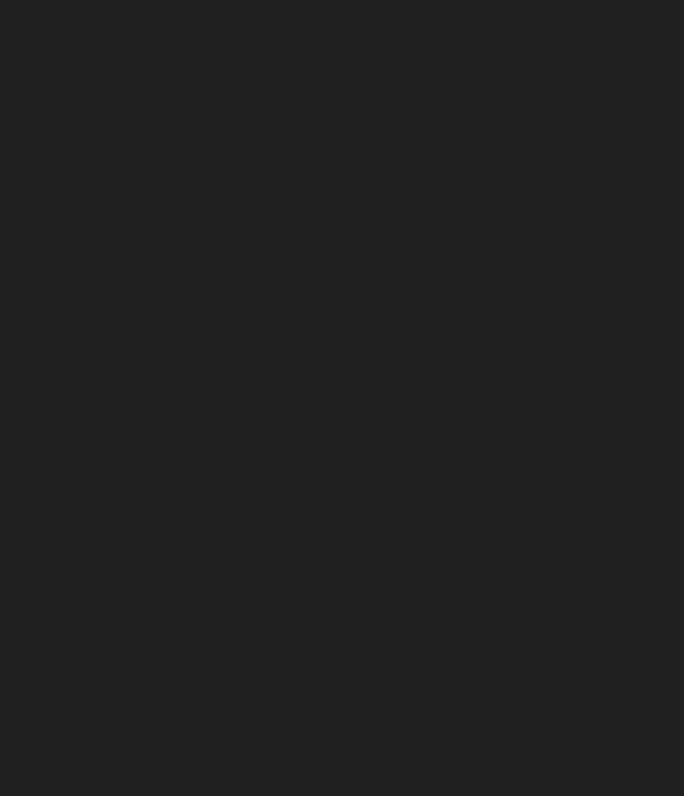
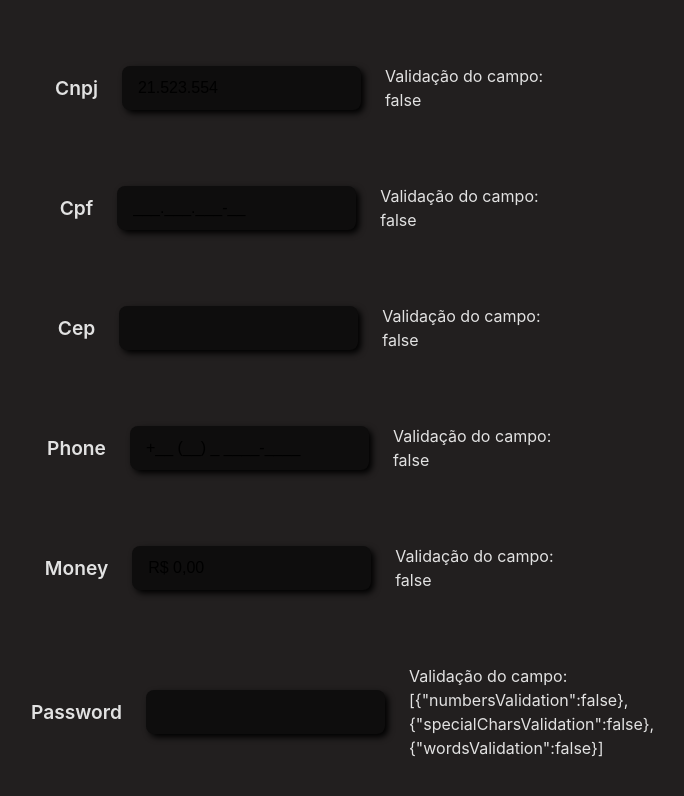
Before and after one commit to MauMuller/valisk, a React (Vite) app: page / in a window 1280 px wide. Shown: the top 796 px of the page, without its empty margins (340-1024 px from the left). Built offline with nearby package versions, Linux system fonts and the light colour scheme.

Commit message:
DOCS: Criação de um exemplo um pouco mais complexo para utilização no README

```diff
--- a/src/App.tsx
+++ b/src/App.tsx
@@ -1,28 +1,83 @@
-import { useState } from "react";
-
-// import { useMaskCPF } from "./hooks/useMaskCPF";
-// import { useMaskCNPJ } from "./hooks/useMaskCNPJ";
-// import { useMaskCEP } from "./hooks/useMaskCEP";
-// import { useMaskMoney } from "./hooks/useMaskMoney";
-
-// import { useMaskPhone } from "./hooks/useMaskPhone";
-// import { useMaskPassword } from "./hooks/useMaskPassword";
-
+import { useId } from "react";
 import { useMasks } from "./hooks/useMasks";
 
+const passwordCondition = {
+  numbers: [4],
+  specialChars: [2, "*"],
+  words: [4],
+};
+
+const templateMasks = [
+  { type: "cnpj", inicialValue: "21523554" },
+  { type: "cpf", useExplictMask: true },
+  { type: "cep" },
+  { type: "phone", incrementDDDAndPrefix: true, useExplictMask: true },
+  { type: "money", useExplictMask: true },
+  { type: "password", passwordPontenciality: passwordCondition },
+];
+
 function App() {
-  // const { values, setValues, areValidValues, setKeys } = useMasks({
-  //   cep: {},
-  //   cnpj: {},
-  //   money: {},
-  //   cpf: {},
-  //   password: {},
-  //   phone: {},
-  // });
+  const id = useId();
+  const globalStyle = { display: "flex", gap: "0.5rem" };
+
+  const configMask = templateMasks.reduce((prev, current) => {
+    const {
+      type,
+      inicialValue,
+      useExplictMask,
+      passwordPontenciality,
+      incrementDDDAndPrefix,
+    } = current;
+
+    const objectToType = {
+      inicialValue,
+      useExplictMask,
+      passwordPontenciality,
+      incrementDDDAndPrefix,
+    };
+
+    return { ...prev, [type]: objectToType };
+  }, {});
+
+  const { values, setValues, areValidValues, setKeys } = useMasks(configMask);
+
+  const inputs = templateMasks.map((object, indexByObject) => {
+    const { type } = object;
+    const isPasswordType = type === "password";
+
+    const [valueInput, sourceValue] = values[indexByObject];
+    const value = isPasswordType ? valueInput : values[indexByObject];
+
+    const setValue = setValues[indexByObject];
+    const isValid = areValidValues[indexByObject];
+    const setKey = setKeys.at(indexByObject);
+
+    const idConect = `${id}-${type}`;
+    const nameLabel = type[0].toUpperCase() + type.substring(1);
+
+    return (
+      <div key={indexByObject} style={{ ...globalStyle, flexDirection: "row" }}>
+        <label htmlFor={idConect}>{nameLabel}</label>
+
+        <div style={{ ...globalStyle, flexDirection: "column" }}>
+          <input
+            id={idConect}
+            type="tel"
+            value={value}
+            onChange={(evt) => setValue(evt.target.value)}
+            onKeyDown={(evt) => setKey?.(evt.key)}
+          />
+          {isPasswordType ? <>{sourceValue}</> : ""}
+        </div>
+        <p style={{ width: "10rem" }}>
+          Validação do campo: {JSON.stringify(isValid)}
+        </p>
+      </div>
+    );
+  });
 
   return (
-    <div
-      style={{ display: "flex", flexDirection: "column", gap: "1rem" }}></div>
+    <div style={{ ...globalStyle, flexDirection: "column" }}>{inputs}</div>
   );
 }
 
--- a/src/hooks/useMasks/index.tsx
+++ b/src/hooks/useMasks/index.tsx
@@ -10,7 +10,9 @@ import {
 
 const useMasks = (objMasks: TypesMasks) => {
   const modulateObjectMask = modulateObjectToMask(objMasks);
-  const namesMasks = modulateObjectMask.map((obj) => obj.maskName);
+  const namesMasks = modulateObjectMask.map((obj) =>
+    obj.maskName.toLowerCase()
+  );
   const hookFiltered = filterByInputMasks(namesMasks);
 
   const values: Array<string | TypesPasswordValuesReturn> = [],
```
Also changed, not shown: 1 other file (tests, documents, lock files or other folders).
